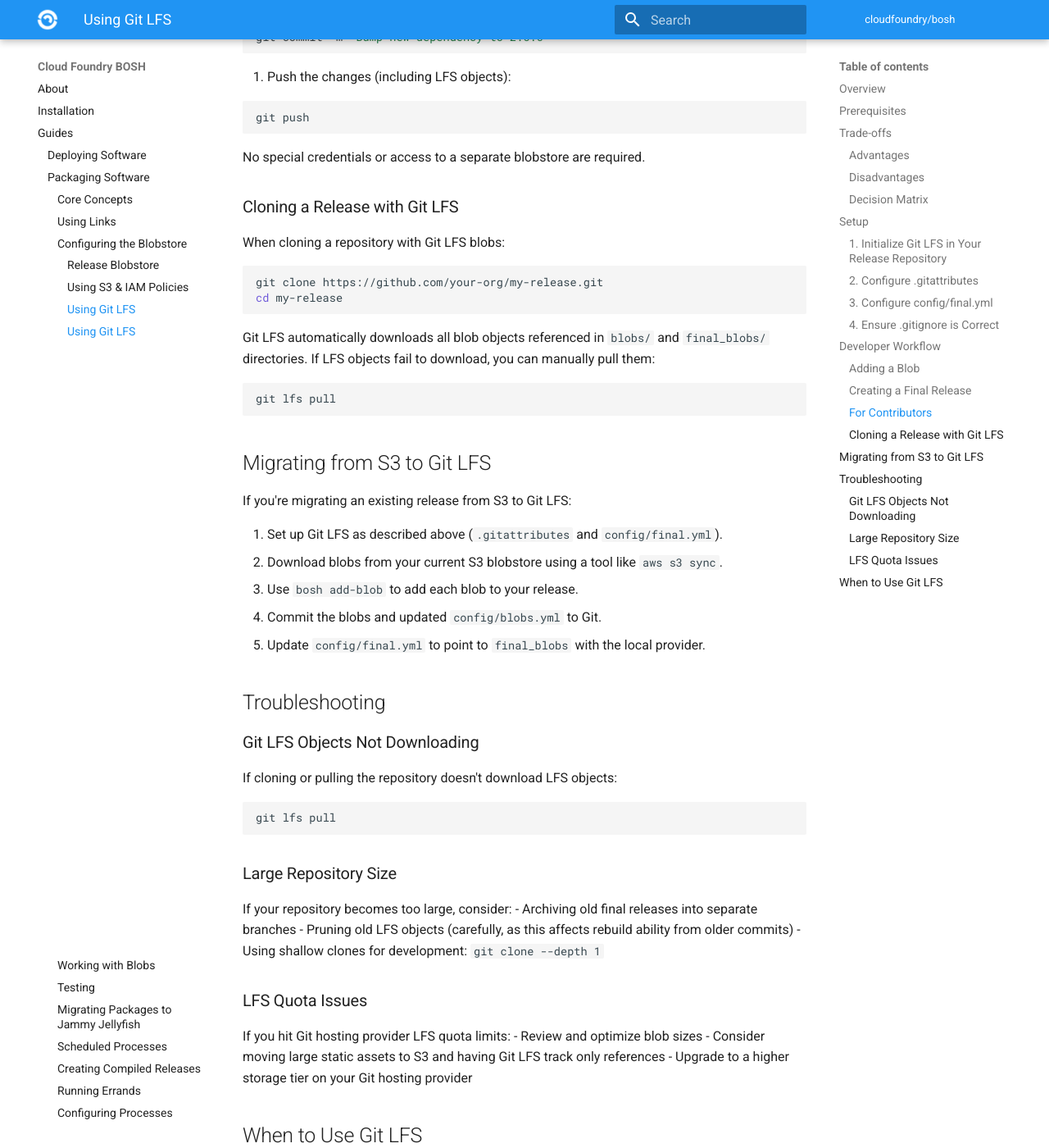
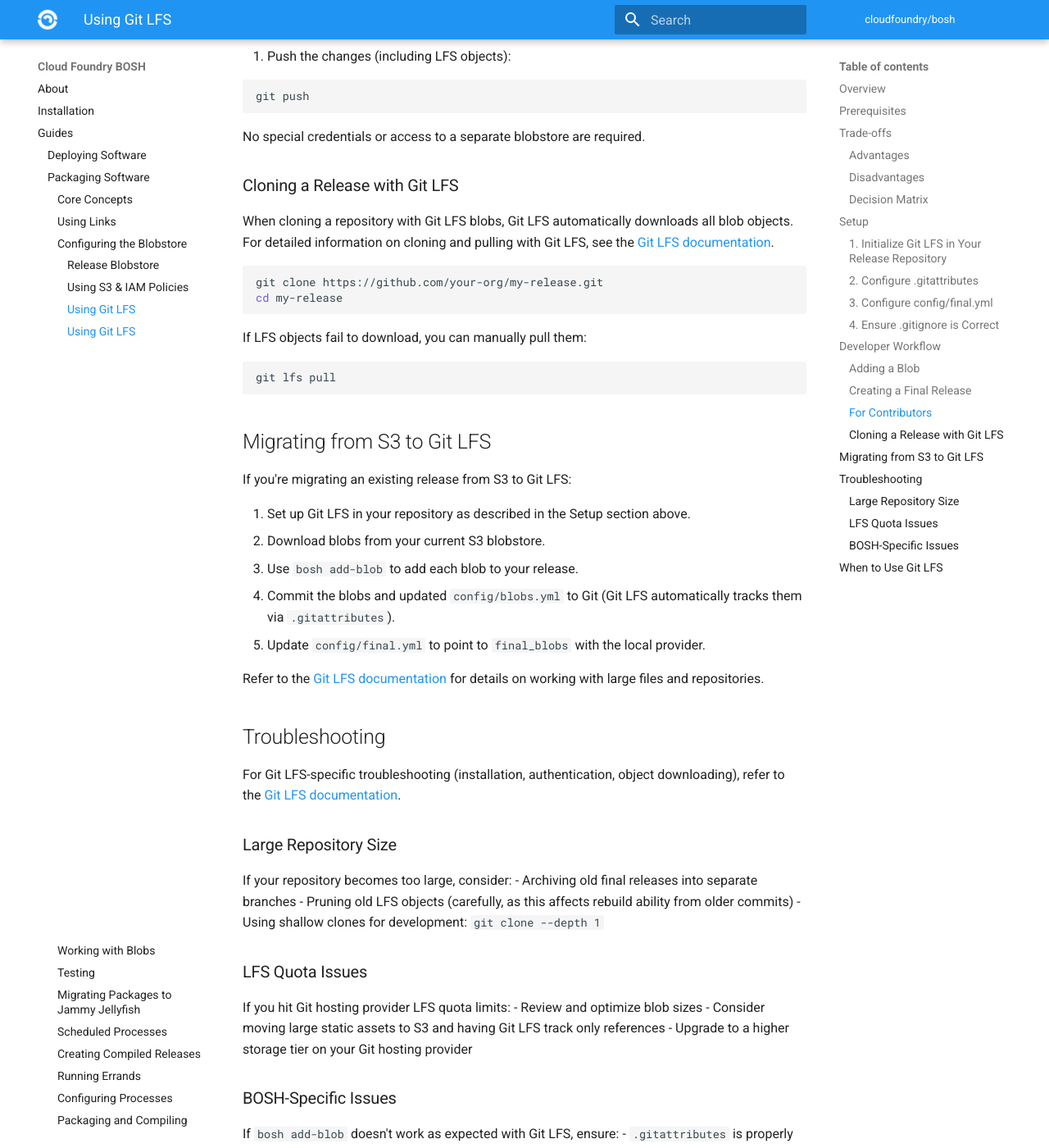
Before and after one commit to cloudfoundry/docs-bosh, an MkDocs documentation site: the page built from content/git-lfs-release-blobstore.md, in a window 1280 px wide and 1400 px high, scrolled down 4223 px. Shown: the whole window at 82% size. Built offline with MkDocs 1.6.1 and Material for MkDocs 9.7.7, drawn with Linux system fonts in a browser that asks for light colours; old or Windows-style settings are respelled for this version of MkDocs; some of the changed text lies outside the part shown.

Commit message:
refactor: defer Git LFS installation details to official documentation
- Remove installation instructions from prerequisites section
- Link to https://git-lfs.com/ for installation and Git LFS-specific troubleshooting
- Simplify setup section with reference to Git LFS getting started guide
- Keep only BOSH-specific troubleshooting guidance
- This prevents documentation from becoming outdated as Git LFS evolves

````diff
--- a/content/git-lfs-release-blobstore.md
+++ b/content/git-lfs-release-blobstore.md
@@ -9,7 +9,7 @@ Git LFS (Large File Storage) allows you to manage release blobs alongside your r
 
 ## Prerequisites
 
-- **Git LFS client**: Install [Git LFS](https://git-lfs.com/) on your machine. Most Git hosting providers (GitHub, GitLab, Gitea, etc.) provide LFS support.
+- **Git LFS client**: Install [Git LFS](https://git-lfs.com/) on your machine. Follow the [official installation instructions](https://git-lfs.com/).
 - **Git server with LFS support**: Ensure your Git hosting provider supports Git LFS (GitHub, GitLab, Gitea, Bitbucket, etc.).
 - **Understanding of LFS storage**: Be aware that your Git hosting provider may have storage and bandwidth quotas for LFS objects. Review their pricing and limits.
 
@@ -44,12 +44,12 @@ Git LFS (Large File Storage) allows you to manage release blobs alongside your r
 
 ### 1. Initialize Git LFS in Your Release Repository
 
+Follow the [Git LFS getting started guide](https://git-lfs.com/) to initialize Git LFS in your release repository:
+
 ```shell
 cd my-release
 git lfs install
 ```
-
-This creates a `.gitattributes` file if it doesn't exist.
 
 ### 2. Configure `.gitattributes`
 
@@ -169,14 +169,14 @@ No special credentials or access to a separate blobstore are required.
 
 ### Cloning a Release with Git LFS
 
-When cloning a repository with Git LFS blobs:
+When cloning a repository with Git LFS blobs, Git LFS automatically downloads all blob objects. For detailed information on cloning and pulling with Git LFS, see the [Git LFS documentation](https://git-lfs.com/).
 
 ```shell
 git clone https://github.com/your-org/my-release.git
 cd my-release
 ```
 
-Git LFS automatically downloads all blob objects referenced in `blobs/` and `final_blobs/` directories. If LFS objects fail to download, you can manually pull them:
+If LFS objects fail to download, you can manually pull them:
 
 ```shell
 git lfs pull
@@ -186,21 +186,17 @@ git lfs pull
 
 If you're migrating an existing release from S3 to Git LFS:
 
-1. Set up Git LFS as described above (`.gitattributes` and `config/final.yml`).
-2. Download blobs from your current S3 blobstore using a tool like `aws s3 sync`.
+1. Set up Git LFS in your repository as described in the Setup section above.
+2. Download blobs from your current S3 blobstore.
 3. Use `bosh add-blob` to add each blob to your release.
-4. Commit the blobs and updated `config/blobs.yml` to Git.
+4. Commit the blobs and updated `config/blobs.yml` to Git (Git LFS automatically tracks them via `.gitattributes`).
 5. Update `config/final.yml` to point to `final_blobs` with the local provider.
+
+Refer to the [Git LFS documentation](https://git-lfs.com/) for details on working with large files and repositories.
 
 ## Troubleshooting
 
-### Git LFS Objects Not Downloading
-
-If cloning or pulling the repository doesn't download LFS objects:
-
-```shell
-git lfs pull
-```
+For Git LFS-specific troubleshooting (installation, authentication, object downloading), refer to the [Git LFS documentation](https://git-lfs.com/).
 
 ### Large Repository Size
 
@@ -215,6 +211,13 @@ If you hit Git hosting provider LFS quota limits:
 - Review and optimize blob sizes
 - Consider moving large static assets to S3 and having Git LFS track only references
 - Upgrade to a higher storage tier on your Git hosting provider
+
+### BOSH-Specific Issues
+
+If `bosh add-blob` doesn't work as expected with Git LFS, ensure:
+- `.gitattributes` is properly configured with the patterns shown in the Setup section
+- You are committing the blobs to Git (Git LFS tracks them automatically via `.gitattributes`)
+- Your `.gitignore` allows `final_blobs/` directory to be committed
 
 ## When to Use Git LFS
 
````
